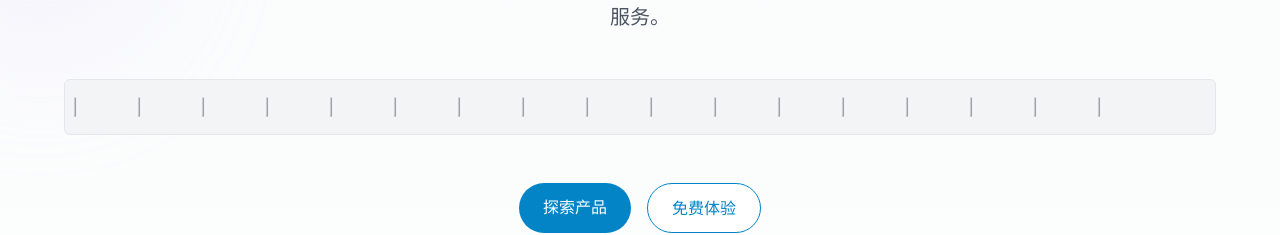
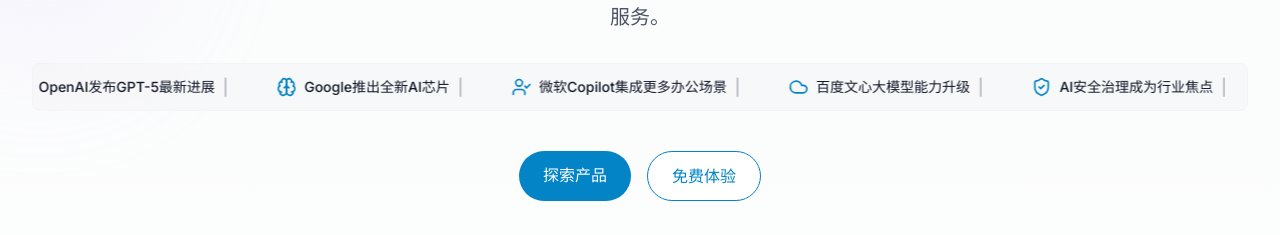
Before and after one commit to fengfxf/zhiyun-tech-website, a Next.js app: page / in a window 1280 px wide. Shown: the part 337-572 px from the top of the page. Built offline with nearby package versions, Linux system fonts and the light colour scheme; no server answers.

Commit message:
调整新闻部分的速度

```diff
--- a/components/HeroSection.tsx
+++ b/components/HeroSection.tsx
@@ -66,10 +66,15 @@
           >
             {t('hero.description')}
           </motion.p>
+
           {/* AI新闻热点滚动条 */}
-          <div className="max-w-6xl mx-auto">
+          <motion.div
+            variants={itemVariants}
+            className="mt-8 w-full"
+          >
             <NewsMarquee speed={60} />
-          </div>
+          </motion.div>
+
           <motion.div
             variants={itemVariants}
             className="mt-10 flex justify-center gap-4"
--- a/components/NewsMarquee.tsx
+++ b/components/NewsMarquee.tsx
@@ -4,23 +4,23 @@
 
 // 模拟AI新闻数据（用图标代替图片）
 const newsList = [
-  { title: 'OpenAI发布GPT-5最新进展', url: 'https://openai.com/blog/gpt-5-update', icon: <Bot className="w-6 h-6 mr-2 text-primary-500" /> },
-  { title: 'Google推出全新AI芯片', url: 'https://ai.googleblog.com/ai-chip', icon: <Brain className="w-6 h-6 mr-2 text-yellow-500" /> },
-  { title: '微软Copilot集成更多办公场景', url: 'https://blogs.microsoft.com/copilot-news', icon: <UserCheck className="w-6 h-6 mr-2 text-blue-500" /> },
-  { title: '百度文心大模型能力升级', url: 'https://baidu.com/ai-news', icon: <Cloud className="w-6 h-6 mr-2 text-sky-500" /> },
-  { title: 'AI安全治理成为行业焦点', url: 'https://aithoughts.com/ai-safety', icon: <ShieldCheck className="w-6 h-6 mr-2 text-green-500" /> },
-  { title: 'Anthropic发布Claude 3模型', url: 'https://www.anthropic.com/news/claude-3', icon: <Sparkles className="w-6 h-6 mr-2 text-purple-500" /> },
-  { title: '阿里云通义千问API开放', url: 'https://tongyi.aliyun.com/', icon: <Globe className="w-6 h-6 mr-2 text-orange-500" /> },
-  { title: 'Meta推出Llama 3大模型', url: 'https://ai.meta.com/llama/', icon: <Activity className="w-6 h-6 mr-2 text-pink-500" /> },
-  { title: '清华发布ChatGLM4', url: 'https://chatglm.cn/', icon: <Newspaper className="w-6 h-6 mr-2 text-indigo-500" /> },
-  { title: 'AI助力医疗影像诊断新突破', url: 'https://medicalai.example.com/', icon: <HeartPulse className="w-6 h-6 mr-2 text-red-500" /> },
+  { title: 'OpenAI发布GPT-5最新进展', url: 'https://openai.com/blog/gpt-5-update', icon: <Bot className="w-5 h-5 flex-shrink-0" /> },
+  { title: 'Google推出全新AI芯片', url: 'https://ai.googleblog.com/ai-chip', icon: <Brain className="w-5 h-5 flex-shrink-0" /> },
+  { title: '微软Copilot集成更多办公场景', url: 'https://blogs.microsoft.com/copilot-news', icon: <UserCheck className="w-5 h-5 flex-shrink-0" /> },
+  { title: '百度文心大模型能力升级', url: 'https://baidu.com/ai-news', icon: <Cloud className="w-5 h-5 flex-shrink-0" /> },
+  { title: 'AI安全治理成为行业焦点', url: 'https://aithoughts.com/ai-safety', icon: <ShieldCheck className="w-5 h-5 flex-shrink-0" /> },
+  { title: 'Anthropic发布Claude 3模型', url: 'https://www.anthropic.com/news/claude-3', icon: <Sparkles className="w-5 h-5 flex-shrink-0" /> },
+  { title: '阿里云通义千问API开放', url: 'https://tongyi.aliyun.com/', icon: <Globe className="w-5 h-5 flex-shrink-0" /> },
+  { title: 'Meta推出Llama 3大模型', url: 'https://ai.meta.com/llama/', icon: <Activity className="w-5 h-5 flex-shrink-0" /> },
+  { title: '清华发布ChatGLM4', url: 'https://chatglm.cn/', icon: <Newspaper className="w-5 h-5 flex-shrink-0" /> },
+  { title: 'AI助力医疗影像诊断新突破', url: 'https://medicalai.example.com/', icon: <HeartPulse className="w-5 h-5 flex-shrink-0" /> },
 ];
 
 interface NewsMarqueeProps {
   speed?: number; // px/s
 }
 
-const NewsMarquee: React.FC<NewsMarqueeProps> = ({ speed = 60 }) => {
+const NewsMarquee: React.FC<NewsMarqueeProps> = ({ speed = 40 }) => {
   const { theme } = useTheme();
   const marqueeInnerRef = useRef<HTMLDivElement>(null);
   const [isPaused, setIsPaused] = useState(false);
@@ -36,17 +36,18 @@
 
   // 样式适配
   const textColor = theme === 'dark' ? 'text-gray-100' : 'text-gray-900';
-  const bgColor = theme === 'dark' ? 'bg-gray-800' : 'bg-gray-100';
+  const bgColor = theme === 'dark' ? 'bg-gray-800/50' : 'bg-gray-100/50';
+  const iconColor = theme === 'dark' ? 'text-primary-400' : 'text-primary-600';
 
   return (
-    <div className="w-full max-w-7xl mx-auto mt-12 mb-12">
+    <div className="w-full max-w-7xl mx-auto">
       <div
-        className={`overflow-hidden ${bgColor} rounded-md border border-gray-200 dark:border-gray-700`}
-        style={{ height: 56 }}
+        className={`overflow-hidden ${bgColor} backdrop-blur-sm rounded-lg border border-gray-200/20 dark:border-gray-700/20`}
+        style={{ height: 48 }}
         onMouseEnter={() => setIsPaused(true)}
         onMouseLeave={() => setIsPaused(false)}
       >
-        <div className="relative w-full h-full" style={{ height: '100%' }}>
+        <div className="relative w-full h-full">
           <div
             ref={marqueeInnerRef}
             className="flex items-center whitespace-nowrap h-full"
@@ -55,7 +56,6 @@
                 ? 'none'
                 : `marquee-scroll ${duration}s linear infinite`,
               willChange: 'transform',
-              height: '100%',
             }}
           >
             {[...newsList, ...newsList].map((news, idx) => (
@@ -64,20 +64,20 @@
                 href={news.url}
                 target="_blank"
                 rel="noopener noreferrer"
-                className={`flex items-center mx-8 ${textColor} hover:text-primary-500 transition-colors text-base font-medium`}
-                style={{ minWidth: 0 }}
+                className={`flex items-center space-x-2 mx-6 ${textColor} hover:text-primary-500 transition-colors duration-200`}
               >
-                {news.icon}
-                <span className="truncate max-w-xs md:max-w-sm lg:max-w-md" style={{ display: 'inline-block' }}>{news.title}</span>
+                <div className={iconColor}>
+                  {news.icon}
+                </div>
+                <span className="text-sm font-medium">{news.title}</span>
                 {idx !== [...newsList, ...newsList].length - 1 && (
-                  <span className="mx-4 text-gray-400">|</span>
+                  <span className="text-gray-400 dark:text-gray-500 ml-4">|</span>
                 )}
               </a>
             ))}
           </div>
         </div>
       </div>
-      {/* CSS动画 */}
       <style jsx>{`
         @keyframes marquee-scroll {
           0% { transform: translateX(0); }
```
